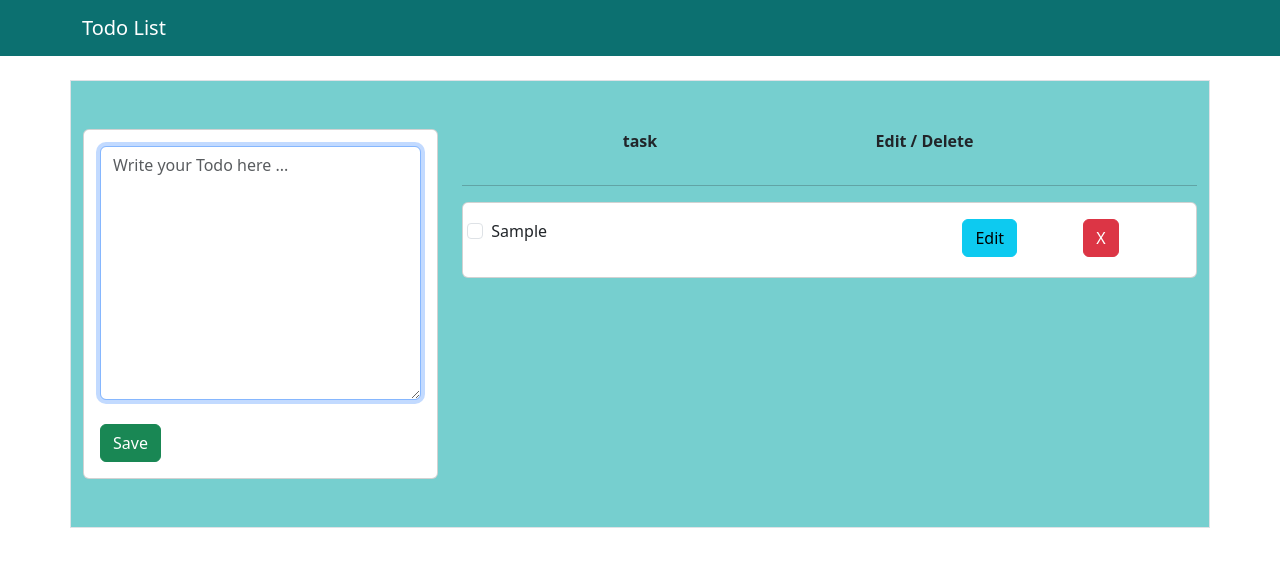
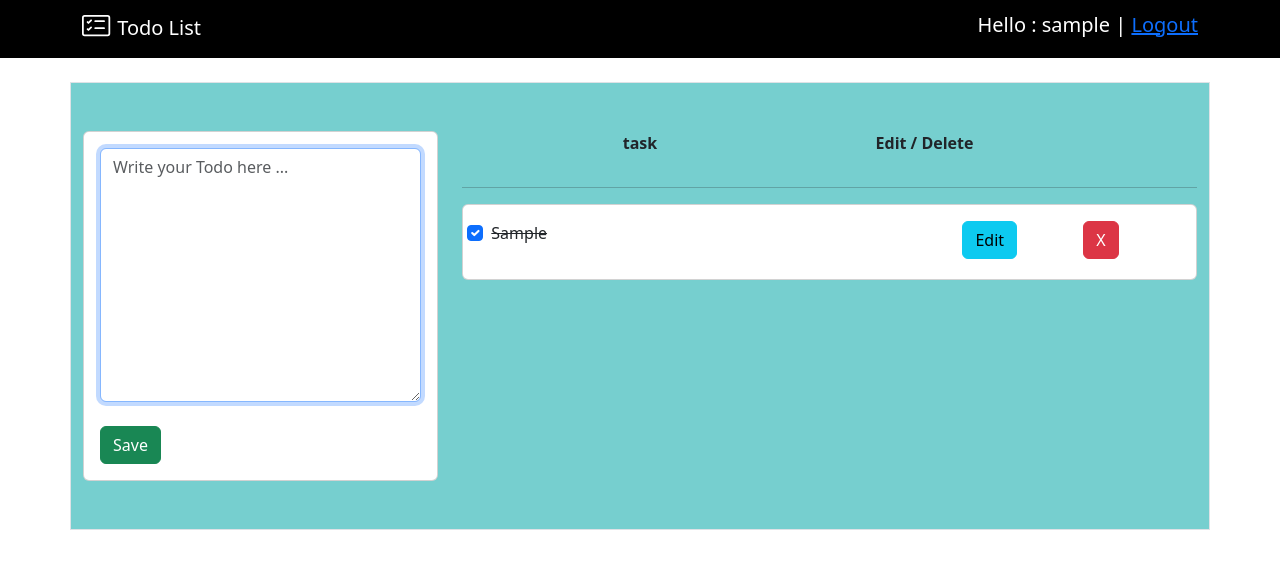
Before and after one commit to BelalKHalili/django-todo, a Django app: page /todo/ in a window 1280 px wide. Shown: the top 569 px of the page. Run offline with Django 4.2, Linux system fonts and the light colour scheme; a user stored in the database is signed in; tables that the repository leaves empty hold one stand-in row (values such as "Sample post"); some libraries are stand-ins or nearby versions.

Commit message:
UI is updated

```diff
--- a/todo/static/todo/script.js
+++ b/todo/static/todo/script.js
@@ -1,102 +1,18 @@
 main_url = 'http://127.0.0.1:8000/todo/'
-// main_url = 'http://192.168.1.103:8000/todo/'
 
 var save_button = document.querySelector('#save-button')
 
 
 // ----------------------------------------------------------------------------------
-// Delete To-Do
-function deleteTask(itemId) {
-  // TODO: how to make fetch send delete request
-  fetch(`${main_url}delete/${itemId}`)
-    .then(res => res.json())
-    .then(data => {
-      var card = document.querySelector(`#card${data['data']}`)
-      card.remove()
-      // cancelTask()
+save_button.addEventListener('click', () => {
+  if (save_button.dataset.editstate == 'false') {
+    saveTask()
+  } else {
+    saveEditTask()
+  }
 })
-}
-
 
 // ----------------------------------------------------------------------------------
-// Edit task
-function editTask(itemId) {
-  fetch(`${main_url}edit/${itemId}`)
-    .then(res => res.json())
-    .then(data => {
-      // putting values to form and changing color and editstate of save button
-      // !!! edit state somethign that after clicking edit buttons save button functionality is gonna change but the elemnt is staying still
-
-      let todotext = document.getElementById('todotext');
-      todotext.value = data['task']
-      document.querySelector('#save-button').classList.replace('btn-success', 'btn-primary')
-      save_button.dataset.editstate = 'true'
-
-      // making cancel button if it not already exist
-      if (!document.querySelector('.btn-secondary')) {
-        let formTask = document.querySelector('#form-Task')
-        let cancelButton = document.createElement('button')
-        let cancelText = document.createTextNode('Cancel')
-        cancelButton.appendChild(cancelText)
-        cancelButton.setAttribute('id', 'cancel-button')
-        cancelButton.setAttribute('onclick', 'cancelTask()')
-        cancelButton.classList.add('btn', 'btn-secondary', 'btn-block')
-        formTask.appendChild(cancelButton)
-      }
-
-      if (save_button.dataset.editstate == 'true') {
-        save_button.onclick = function () {
-          // taking data from forms before the save button is clicked
-          postdata = {
-            'id': itemId,
-            'task': todotext.value
-          }
-          let csrftoken = getCookie('csrftoken')
-
-          // sending data to backend
-          fetch(`${main_url}edit/${itemId}`, {
-              method: 'POST',
-              credentials: 'same-origin',
-              headers: {
-                'Content-Type': 'application/json',
-                'X-CSRFToken': csrftoken
-              },
-              body: JSON.stringify(postdata)
-            })
-            .then(res => res.json())
-            .then(data => {
-              console.log(data)
-              // make the changes in display
-              // document.querySelector(`#todotext-${data['id']}`).innerHTML = data['task']
-              // reseting form for later use
-              document.querySelector('#save-button').classList.replace('btn-primary', 'btn-success')
-              document.querySelector('#cancel-button').remove()
-              document.getElementById('form-Task').reset()
-            })
-        }
-      }
-      save_button.dataset.editstate = 'false'
-    })
-}
-
-
-// ----------------------------------------------------------------------------------
-function cancelTask() {
-  document.querySelector('#cancel-button').remove()
-  document.querySelector('#save-button').classList.replace('btn-primary', 'btn-success')
-  document.getElementById('form-Task').reset()
-  document.querySelector('#todotext').focus()
-}
-
-
-// ----------------------------------------------------------------------------------
-save_button.onclick = function () {
-  if (save_button.dataset.editstate == 'false') {
-    saveTask()
-  }
-}
-
-// Save new To-Do
 function saveTask() {
   let todotext = document.getElementById('todotext').value;
   data = {
@@ -122,19 +38,21 @@ function saveTask() {
       var item1 = document.querySelector('.col-md-8')
 
       item1.innerHTML += `
-      <div class="card mb-3" id="card${data['id']}">
+      <div class="card mb-3" id="card-${data['id']}">
       <div class="card-body">
         <div class="row">
-              <div class="col-sm-3 text-left">
-                  <p style="text-align: center;" id="title-${data['id']}" class="fw-bold" >${data['task']}</p>
+          <div class="form-check col-sm-8 text-left">
+            <input class="form-check-input" type="checkbox"
+              onchange="checkTask('${data['id']}')" id="check-${data['id']}">
+            <label class="form-check-label" for="check-${data['id']}">
+              <p for="check-${data['id']}" id="task-${data['id']}">${data['task']}</p>
+            </label>
           </div>
-              <div class="col-sm-7 text-left">
-                  <p style="text-align: center;" id="todotext-${data['id']}" >${data['task']}</p>
-              </div>
-              <div class="col-sm-1 text-right">
+
+          <div class="col-sm-2 text-right">
             <a href="#" onclick="editTask('${data['id']}')" class="btn btn-info ml-5">Edit</a>
           </div>
-              <div class="col-sm-1 text-right">
+          <div class="col-sm-2 text-right">
             <a href="#" onclick="deleteTask('${data['id']}')" class="btn btn-danger ml-5">X</a>
           </div>
         </div>
@@ -142,11 +60,128 @@ function saveTask() {
     </div>
       `
     })
-
   // Reset form-Task
   document.getElementById('form-Task').reset();
-  // e.preventDefault();
+  document.getElementById('todotext').focus()
+}
 
+
+// ----------------------------------------------------------------------------------
+function checkTask(itemId) {
+  check_data = {'checked': ''}
+  if (document.querySelector(`#check-${itemId}`).checked == true) {
+    check_data.checked = 'True'
+  } else {
+    check_data.checked = 'False'
+  }
+  let csrftoken = getCookie('csrftoken')
+  // sending data to backend
+  fetch(`${main_url}check/${itemId}`, {
+      method: 'POST',
+      credentials: 'same-origin',
+      headers: {
+        'Content-Type': 'application/json',
+        'X-CSRFToken': csrftoken
+      },
+      body: JSON.stringify(check_data)
+    })
+   .then(res => res.json())
+   .then(data => {
+    // update interface
+    if (data['check'] == 'True') {
+      document.querySelector(`#task-${itemId}`).classList.add('text-decoration-line-through')
+    } else {
+      document.querySelector(`#task-${itemId}`).classList.remove('text-decoration-line-through')
+    }
+   })
+}
+
+
+// ----------------------------------------------------------------------------------
+function deleteTask(itemId) {
+  // TODO: how to make fetch send delete request
+  fetch(`${main_url}delete/${itemId}`)
+    .then(res => res.json())
+    .then(data => {
+      var card = document.querySelector(`#card-${data['data']}`)
+      card.remove()
+      cancelTask()
+    })
+}
+
+
+// ----------------------------------------------------------------------------------
+function cancelTask() {
+  if (document.querySelector('#cancel-button')) {
+    document.querySelector('#cancel-button').remove()
+  }
+  document.querySelector('#save-button').classList.replace('btn-primary', 'btn-success')
+  document.getElementById('form-Task').reset()
+  document.querySelector('#todotext').focus()
+  save_button.dataset.editstate = 'false'
+}
+
+
+// ----------------------------------------------------------------------------------
+function editTask(itemId) {
+  fetch(`${main_url}edit/${itemId}`)
+    .then(res => res.json())
+    .then(data => {
+      let todotext = document.getElementById('todotext');
+      todotext.value = data['task']
+      document.querySelector('#save-button').classList.replace('btn-success', 'btn-primary')
+      save_button.dataset.editstate = 'true'
+      whichItemToEdit = itemId
+
+      // making cancel button if it not already exist
+      if (!document.querySelector('#cancel-button')) {
+        let formTask = document.querySelector('#form-Task')
+        let cancelButton = document.createElement('button')
+        let cancelText = document.createTextNode('Cancel')
+        cancelButton.appendChild(cancelText)
+        cancelButton.setAttribute('id', 'cancel-button')
+        cancelButton.setAttribute('onclick', 'cancelTask()')
+        cancelButton.classList.add('btn', 'btn-secondary', 'btn-block')
+        formTask.appendChild(cancelButton)
+      }
+    document.getElementById('todotext').focus()
+    })
+}
+
+
+// ----------------------------------------------------------------------------------
+whichItemToEdit = ''
+function saveEditTask() {
+      // taking data from forms before the save button is clicked
+      document.querySelector('#todotext')
+      postdata = {
+        'id': whichItemToEdit,
+        'task': todotext.value
+      }
+      let csrftoken = getCookie('csrftoken')
+
+      // sending data to backend
+      fetch(`${main_url}edit/${whichItemToEdit}`, {
+          method: 'POST',
+          credentials: 'same-origin',
+          headers: {
+            'Content-Type': 'application/json',
+            'X-CSRFToken': csrftoken
+          },
+          body: JSON.stringify(postdata)
+        })
+        .then(res => res.json())
+        .then(data => {
+          console.log(data)
+          // make the changes in display
+          document.querySelector(`#task-${data['id']}`).innerHTML = data['task']
+          // reseting form for later use
+          document.querySelector('#save-button').classList.replace('btn-primary', 'btn-success')
+          document.querySelector('#cancel-button').remove()
+          document.getElementById('form-Task').reset()
+        })
+        save_button.dataset.editstate = 'false'
+        document.getElementById('todotext').focus()
 }
 
 
--- a/todo/templates/todo/home.html
+++ b/todo/templates/todo/home.html
@@ -10,9 +10,21 @@
 </head>
 
 <body>
-  <nav style="background-color: #0c7070;" class="navbar">
+  <nav style="background-color: black;" class="navbar">
     <div class="container">
-      <a class="navbar-brand" href="#" style="color: white;">Todo List</a>
+      <a class="navbar-brand" href="{% url 'todo:home' %}" style="color: white;">
+        <svg xmlns="http://www.w3.org/2000/svg" width="30" height="30" fill="currentColor" class="bi bi-card-checklist" viewBox="0 2 17 17">
+            <path d="M14.5 3a.5.5 0 0 1 .5.5v9a.5.5 0 0 1-.5.5h-13a.5.5 0 0 1-.5-.5v-9a.5.5 0 0 1 .5-.5h13zm-13-1A1.5 1.5 0 0 0 0 3.5v9A1.5 1.5 0 0 0 1.5 14h13a1.5 1.5 0 0 0 1.5-1.5v-9A1.5 1.5 0 0 0 14.5 2h-13z"/>
+            <path d="M7 5.5a.5.5 0 0 1 .5-.5h5a.5.5 0 0 1 0 1h-5a.5.5 0 0 1-.5-.5zm-1.496-.854a.5.5 0 0 1 0 .708l-1.5 1.5a.5.5 0 0 1-.708 0l-.5-.5a.5.5 0 1 1 .708-.708l.146.147 1.146-1.147a.5.5 0 0 1 .708 0zM7 9.5a.5.5 0 0 1 .5-.5h5a.5.5 0 0 1 0 1h-5a.5.5 0 0 1-.5-.5zm-1.496-.854a.5.5 0 0 1 0 .708l-1.5 1.5a.5.5 0 0 1-.708 0l-.5-.5a.5.5 0 0 1 .708-.708l.146.147 1.146-1.147a.5.5 0 0 1 .708 0z"/>
+        </svg>
+        Todo List
+      </a>
+      {% if user.is_authenticated %}
+      <h5 style="color: white;">Hello : {{ user.username }} | <a href="{% url 'todo:logout' %}">Logout</a></h5>
+      {% else %}
+      <h5 style="color: white;"><a href="{% url 'todo:login' %}">Login</a> | <a
+          href="{% url 'todo:signup' %}">Signup</a></h5>
+      {% endif %}
     </div>
   </nav>
   <br>
@@ -21,16 +33,14 @@
       <div class="col-md-4">
         <div class="card">
           <div class="card-body">
-            <form id="form-Task">
-              <!-- <div class="form-group">
-                <input type="text" autofocus id="title" class="form-control" maxlength="50" autocomplete="off" placeholder="Title"
-                  required>
-              </div><br> -->
+            <form id="form-Task" novalidate>
+              {% csrf_token %}
               <div class="form-group">
                 <textarea id="todotext" cols="30" rows="10" class="form-control" maxlength="500" autocomplete="off"
                   placeholder="Write your Todo here ..." required autofocus></textarea>
               </div><br>
-              <button type="submit" id="save-button" data-editstate="false" class="btn btn-success btn-block">Save</button>
+              <button type="submit" id="save-button" data-editstate="false"
+                class="btn btn-success btn-block">Save</button>
             </form>
           </div>
         </div>
@@ -45,23 +55,24 @@
           </div>
         </div>
         <hr>
-
         {% for todo in todos %}
-        <div class="card mb-3" id="card{{todo.id}}">
+        <div class="card mb-3" id="card-{{todo.id}}">
           <div class="card-body">
             <div class="row">
               <div class="form-check col-sm-8 text-left">
-                    <input class="form-check-input" type="checkbox" value="" id="task{{todo.id}}">
-                    <label class="form-check-label" for="task{{todo.id}}">
-                      <p  id="description-{{todo.id}}">{{todo.task}}</p>
+                <input {% if todo.checked %} checked="true" {% endif %} class="form-check-input" type="checkbox"
+                  onchange="checkTask('{{todo.id}}')" id="check-{{todo.id}}">
+                <label class="form-check-label" for="check-{{todo.id}}">
+                  <p {% if todo.checked %} class="text-decoration-line-through" {% endif %} for=""
+                    id="task-{{todo.id}}">{{todo.task}}</p>
                 </label>
               </div>
 
               <div class="col-sm-2 text-right">
-                      <a href="#" onclick="editTask('{{todo.id}}')" class="btn btn-info ml-5">Edit</a>
+                <a onclick="editTask('{{todo.id}}')" class="btn btn-info ml-5">Edit</a>
               </div>
               <div class="col-sm-2 text-right">
-                      <a href="#" onclick="deleteTask('{{todo.id}}')" class="btn btn-danger ml-5">X</a>
+                <a onclick="deleteTask('{{todo.id}}')" class="btn btn-danger ml-5">X</a>
               </div>
             </div>
           </div>
@@ -73,7 +84,6 @@
   </div>
 
   <script src="{% static 'todo/script.js' %}"></script>
-
+  <script src="{% static 'todo/js/bootstrap.bundle.js' %}"></script>
 </body>
-
 </html>
```
Lines whose indentation alone changed are shown as unchanged.
